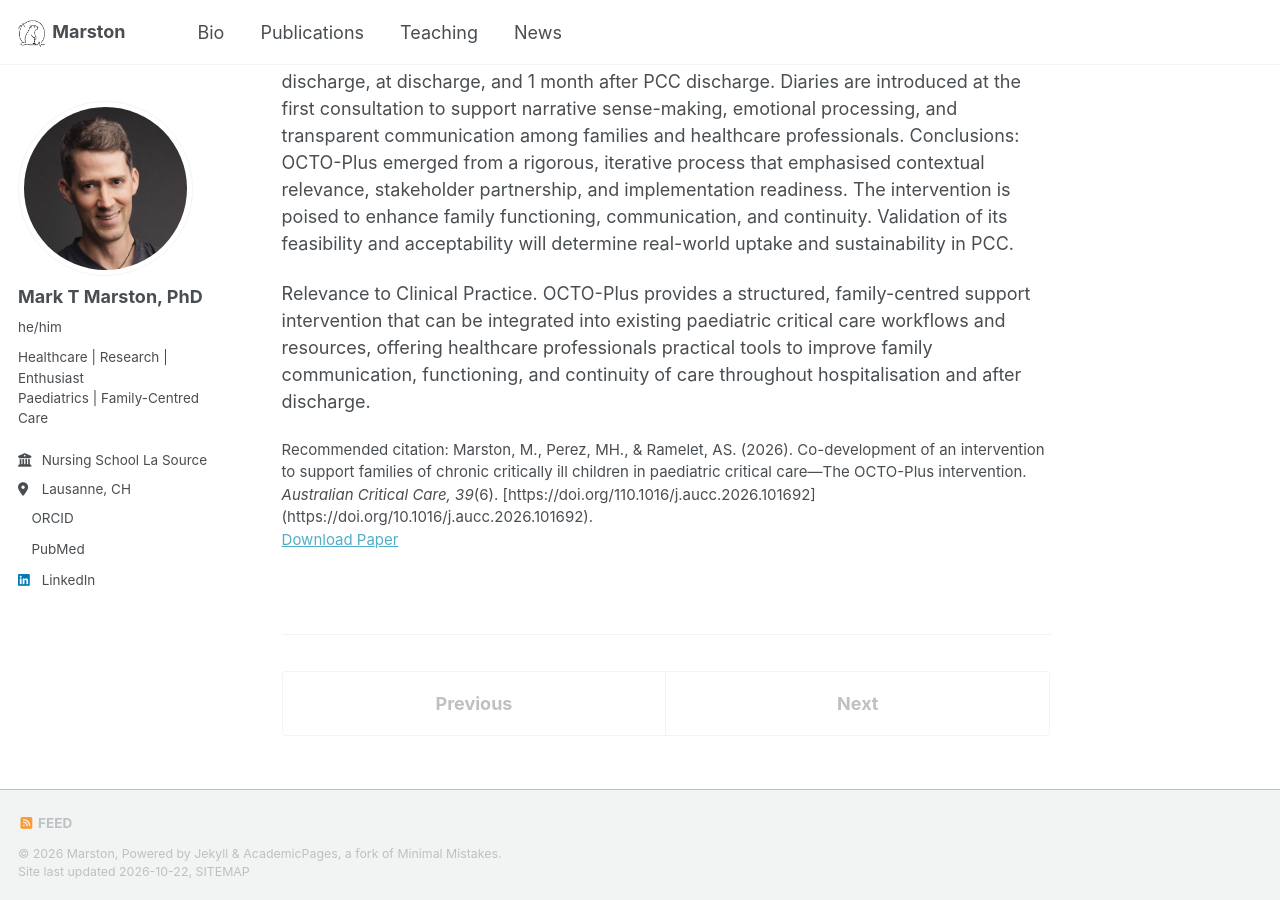
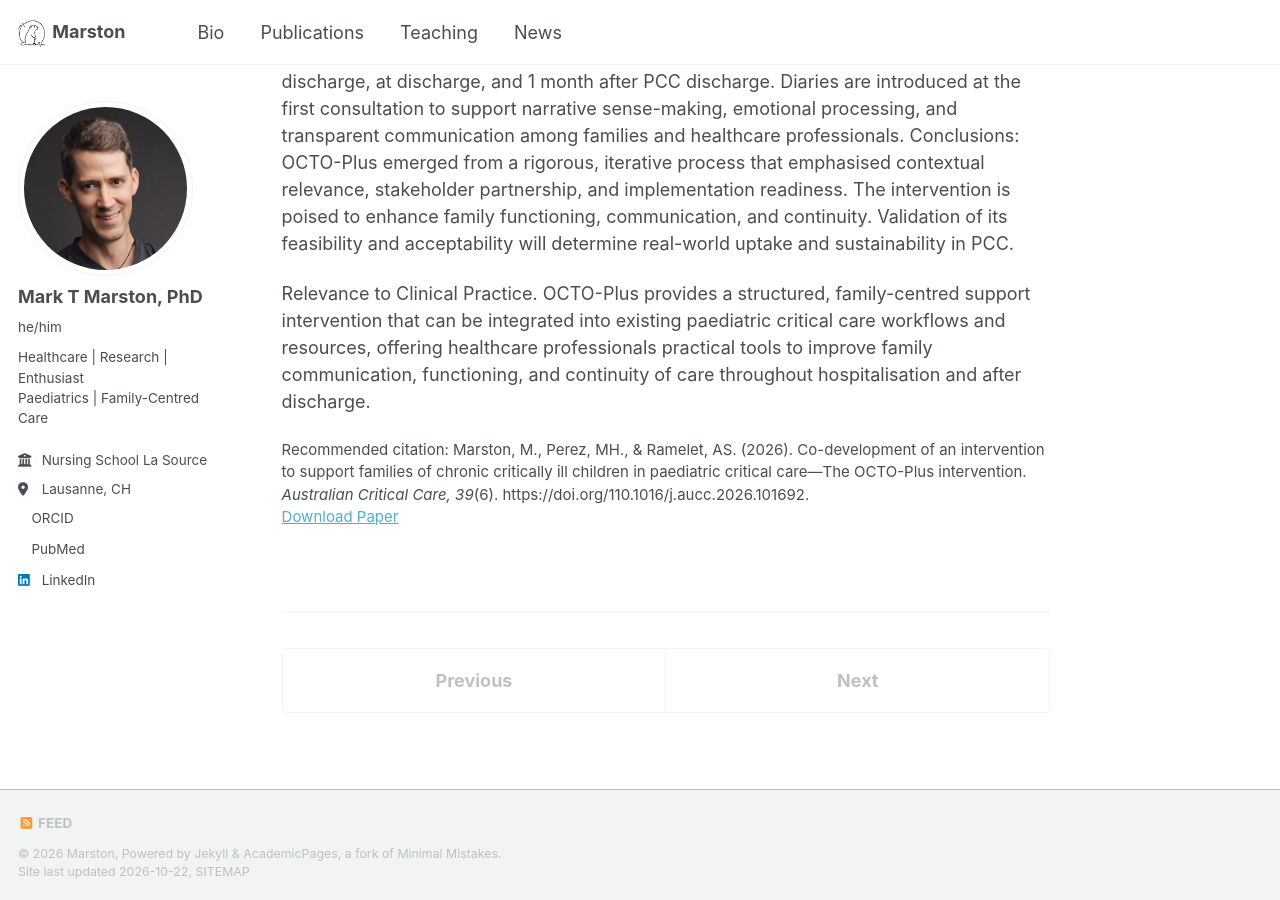
Before and after one commit to marstonRN/marston.github.io, a Jekyll site: the page built from _publications/2026_publication_8-octoplus_development_AUCC.md, in a window 1280 px wide and 900 px high, scrolled down 888 px. Built offline with Jekyll 4.4.1, drawn with Linux system fonts in a browser that asks for light colours; a style sheet for code colours, icons or effects is not loaded; after the commit the page ends 1766 px from its top, so only the background shows below that; some of the changed lines change nothing that is shown.

Commit message:
Update 2026_publication_8-octoplus_development_AUCC.md

```diff
--- a/_publications/2026_publication_8-octoplus_development_AUCC.md
+++ b/_publications/2026_publication_8-octoplus_development_AUCC.md
@@ -7,7 +7,7 @@ excerpt: "Designing a co-developed multicomponent intervention to support famili
 date: 2026-10-08
 venue: 'Australian Critical Care'
 paperurl: '[https://doi.org/10.1016/j.aucc.2026.101692](https://doi.org/10.1016/j.aucc.2026.101692)'
-citation: 'Marston, M., Perez, MH., & Ramelet, AS. (2026). Co-development of an intervention to support families of chronic critically ill children in paediatric critical care—The OCTO-Plus intervention. <i>Australian Critical Care, 39</i>(6). [https://doi.org/110.1016/j.aucc.2026.101692](https://doi.org/10.1016/j.aucc.2026.101692).'
+citation: 'Marston, M., Perez, MH., & Ramelet, AS. (2026). Co-development of an intervention to support families of chronic critically ill children in paediatric critical care—The OCTO-Plus intervention. <i>Australian Critical Care, 39</i>(6). https://doi.org/110.1016/j.aucc.2026.101692.'
 cover: /images/publications/2026_publication_8-octoplus_development_AUCC.jpg
 ---
 
```
